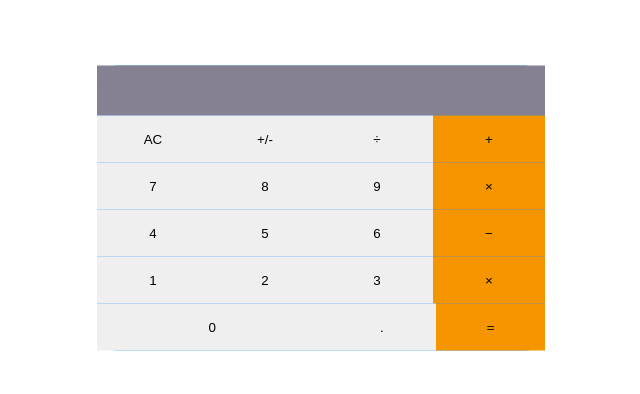
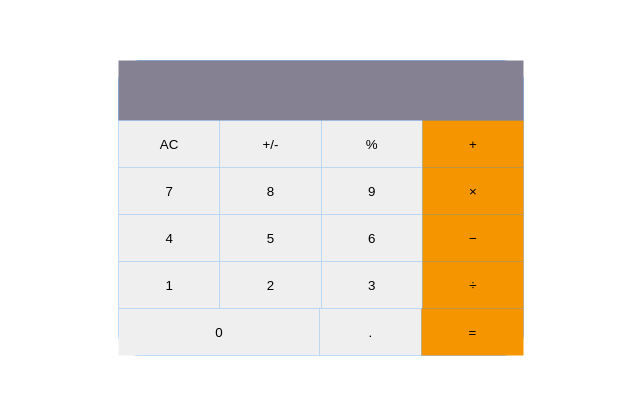
Before and after one commit to hiromataba/Math-Magicians, a React (Create React App) app: page / in a window 1280 px wide. Shown: the part 202-596 px from the top of the page, without its empty margins (329-969 px from the left). Built offline with nearby package versions, Linux system fonts and the light colour scheme.

Commit message:
Make required Changes

```diff
--- a/src/calculator.css
+++ b/src/calculator.css
@@ -14,15 +14,15 @@ body {
   left: 50%;
   transform: translate(-50%, -50%);
   background-color: dodgerblue;
-  width: 35%;
+  width: 405px;
   margin: 10px;
   border-radius: 20px;
-  min-width: 290px;
+  min-width: 30%;
 }
 
 .result {
   width: 100%;
-  height: 50px;
+  height: 60px;
   background-color: #858193;
 }
 
@@ -53,7 +53,7 @@ body {
 }
 
 .row-flex:last-child .zero {
-  flex: 2.59;
+  flex: 2.41;
 }
 
 .row-flex .btn:last-child {
--- a/src/components/calculator.jsx
+++ b/src/components/calculator.jsx
@@ -15,7 +15,7 @@ class Calculator extends Component {
         <div className="row-flex">
           <button className="btn" type="submit">AC</button>
           <button className="btn" type="submit">+/-</button>
-          <button className="btn" type="submit">&#247;</button>
+          <button className="btn" type="submit">&#x25;</button>
           <button className="btn" type="submit">&#43;</button>
         </div>
         <div className="row-flex">
@@ -34,7 +34,7 @@ class Calculator extends Component {
           <button className="btn" type="submit">1</button>
           <button className="btn" type="submit">2</button>
           <button className="btn" type="submit">3</button>
-          <button className="btn" type="submit">&#215;</button>
+          <button className="btn" type="submit">&#247;</button>
         </div>
         <div className="row-flex">
           <button className="btn zero" type="submit">0</button>
```
Also changed, not shown: src/setupTests.js (deleted, +0 -5 lines), 2 other files (tests, documents, lock files or other folders).
